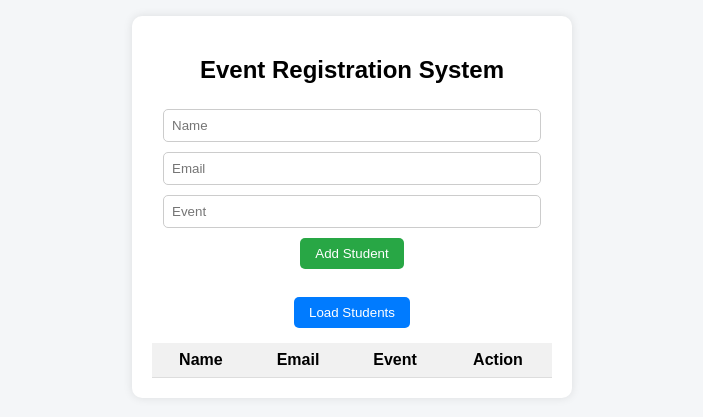
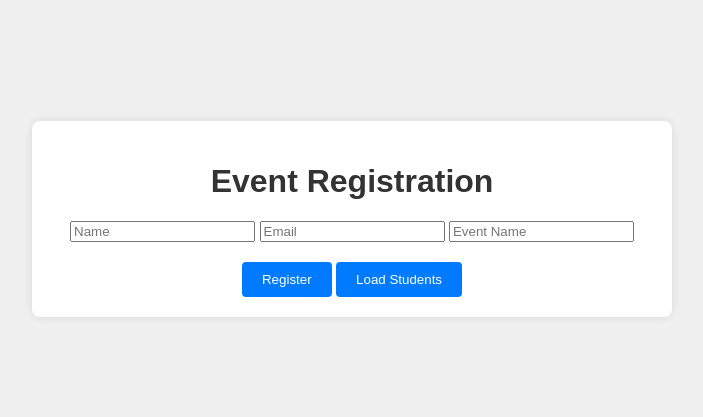
Before and after one commit to Sakshi123u/fsdlproblems, a website: page Backened/Event-registration/public/index.html in a window 1280 px wide. Shown: the part 201-618 px from the top of the page, without its empty margins (288-991 px from the left). Drawn offline with Linux system fonts and the light colour scheme.

Commit message:
new changes

```diff
--- a/Backened/Event-registration/public/index.html
+++ b/Backened/Event-registration/public/index.html
@@ -1,150 +1,21 @@
 <!DOCTYPE html>
-<html>
+<html lang="en">
 <head>
-    <title>Event Registration  System</title>
-
-    <style>
-        body {
-            font-family: Arial;
-            background: #f4f6f8;
-            display: flex;
-            justify-content: center;
-            align-items: center;
-            height: 100vh;
-        }
-
-        .container {
-            background: white;
-            padding: 20px;
-            border-radius: 10px;
-            width: 400px;
-            box-shadow: 0 0 10px rgba(0,0,0,0.1);
-            text-align: center;
-        }
-
-        input {
-            width: 90%;
-            padding: 8px;
-            margin: 5px;
-            border-radius: 5px;
-            border: 1px solid #ccc;
-        }
-
-        button {
-            padding: 8px 15px;
-            margin: 5px;
-            border: none;
-            border-radius: 5px;
-            cursor: pointer;
-        }
-
-        .add-btn {
-            background: #28a745;
-            color: white;
-        }
-
-        .refresh-btn {
-            background: #007bff;
-            color: white;
-        }
-
-        .delete-btn {
-            background: #dc3545;
-            color: white;
-        }
-
-        table {
-            width: 100%;
-            margin-top: 10px;
-            border-collapse: collapse;
-        }
-
-        th, td {
-            padding: 8px;
-            border-bottom: 1px solid #ddd;
-        }
-
-        th {
-            background: #f1f1f1;
-        }
-    </style>
+    <meta charset="UTF-8">
+    <meta name="viewport" content="width=device-width, initial-scale=1.0">
+    <title>Event Registration</title>
+    <link rel="stylesheet" href="style.css">
 </head>
-
 <body>
-
-<div class="container">
-
-    <h2>Event Registration System</h2>
-
-    <input id="name" placeholder="Name"><br>
-    <input id="email" placeholder="Email"><br>
-    <input id="event" placeholder="Event"><br>
-
-    <button class="add-btn" onclick="addStudent()">Add Student</button>
-
-    <br><br>
-
-    <button class="refresh-btn" onclick="loadStudents()">Load Students</button>
-
-    <table>
-        <thead>
-            <tr>
-                <th>Name</th>
-                <th>Email</th>
-                <th>Event</th>
-                <th>Action</th>
-            </tr>
-        </thead>
-        <tbody id="list"></tbody>
-    </table>
-
-</div>
-
-<script>
-async function addStudent() {
-    const name = document.getElementById('name').value;
-    const email = document.getElementById('email').value;
-    const event = document.getElementById('event').value;
-
-    await fetch('http://localhost:3000/students', {
-        method: 'POST',
-        headers: { 'Content-Type': 'application/json' },
-        body: JSON.stringify({ name, email, event   })
-    });
-
-    alert("Added!");
-    loadStudents();
-}
-
-async function loadStudents() {
-    const res = await fetch('http://localhost:3000/students');
-    const data = await res.json();
-
-    const list = document.getElementById('list');
-    list.innerHTML = '';
-
-    data.forEach(s => {
-        const row = `
-            <tr>
-                <td>${s.name}</td>
-                <td>${s.email}</td>
-                <td>${s.event}</td>
-                <td>
-                    <button class="delete-btn" onclick="deleteStudent('${s._id}')">
-                        Delete
-                    </button>
-                </td>
-            </tr>
-        `;
-        list.innerHTML += row;
-    });
-}
-
-async function deleteStudent(id) {
-    await fetch('http://localhost:3000/students/' + id, { method: 'DELETE' });
-    loadStudents();
-}
-</script>
-
+    <div class="container">
+        <h1>Event Registration</h1>
+            <input type="text" id="name" placeholder="Name" required>
+            <input type="email" id="email" placeholder="Email" required>
+            <input type="text" id="event" placeholder="Event Name" required>
+            <button  onclick="addStudent()">Register</button>
+            <button onclick="loadStudent()">Load Students</button>
+        <div id="studentsList"></div>
+    </div>
+    <script src="script.js"></script>
 </body>
 </html>
--- /dev/null
+++ b/Backened/Event-registration/public/script.js
@@ -0,0 +1,41 @@
+
+async function addStudent(){
+const name = document.getElementById('name').value;
+const email = document.getElementById('email').value;
+const event = document.getElementById('event').value;
+
+    await fetch('http://localhost:3000/students',{
+        method:'POST',
+        headers:{
+            "content-Type": "application/json"
+        },
+        body: JSON.stringify({  name, email, event})
+})
+
+alert("student Registered for the event");
+loadStudents();
+}
+
+async function loadStudent(){
+    const response = await fetch("http://localhost:3000/students");
+    const students = await response.json();
+    const list = document.getElementById("studentsList");
+    list.innerHTML = "";
+    students.forEach(student => {
+        const li = document.createElement("li");
+        li.textContent = `Name: ${student.name}, Email: ${student.email}, Event: ${student.event}`;
+        const btn = document.createElement("button");
+        btn.classList.add("dele-btn");
+        btn.textContent = "Delete";
+        li.onclick = async () => {
+             await fetch(`http://localhost:3000/students/${student._id}`, {
+        method: "DELETE"
+    });
+
+            alert("Student deleted successfully");
+            loadStudents();
+        }
+        li.appendChild(btn);
+        list.appendChild(li);
+    })
+}
--- /dev/null
+++ b/Backened/Event-registration/public/style.css
@@ -0,0 +1,44 @@
+body{
+    background-color: #f0f0f0;
+    font-family: Arial, sans-serif;
+    margin: 0;
+    padding: 20px;
+    text-align: center;
+    display: flex;
+    justify-content: center;
+    align-items: center;
+    height: 100vh;
+}
+
+h1 {
+    color: #333;
+    text-align: center;
+}
+
+.container{
+    max-width: 600px;
+    margin: 0 auto;
+    background-color: #fff;
+    padding: 20px;
+    border-radius: 8px;
+    box-shadow: 0 0 10px rgba(0, 0, 0, 0.1);
+}
+
+button {
+    background-color: #007BFF;
+    color: white;
+    border: none;
+    padding: 10px 20px;
+    border-radius: 4px;
+    cursor: pointer;
+    margin-top: 20px ;
+    text-align: center;
+    gap: 10px;
+
+}
+
+.dele-btn{
+    background-color: #dc3545;
+    color: white;
+    border: none;
+}
```
Also changed, not shown: Backened/Event-registration/server.js (+24 -42 lines).
